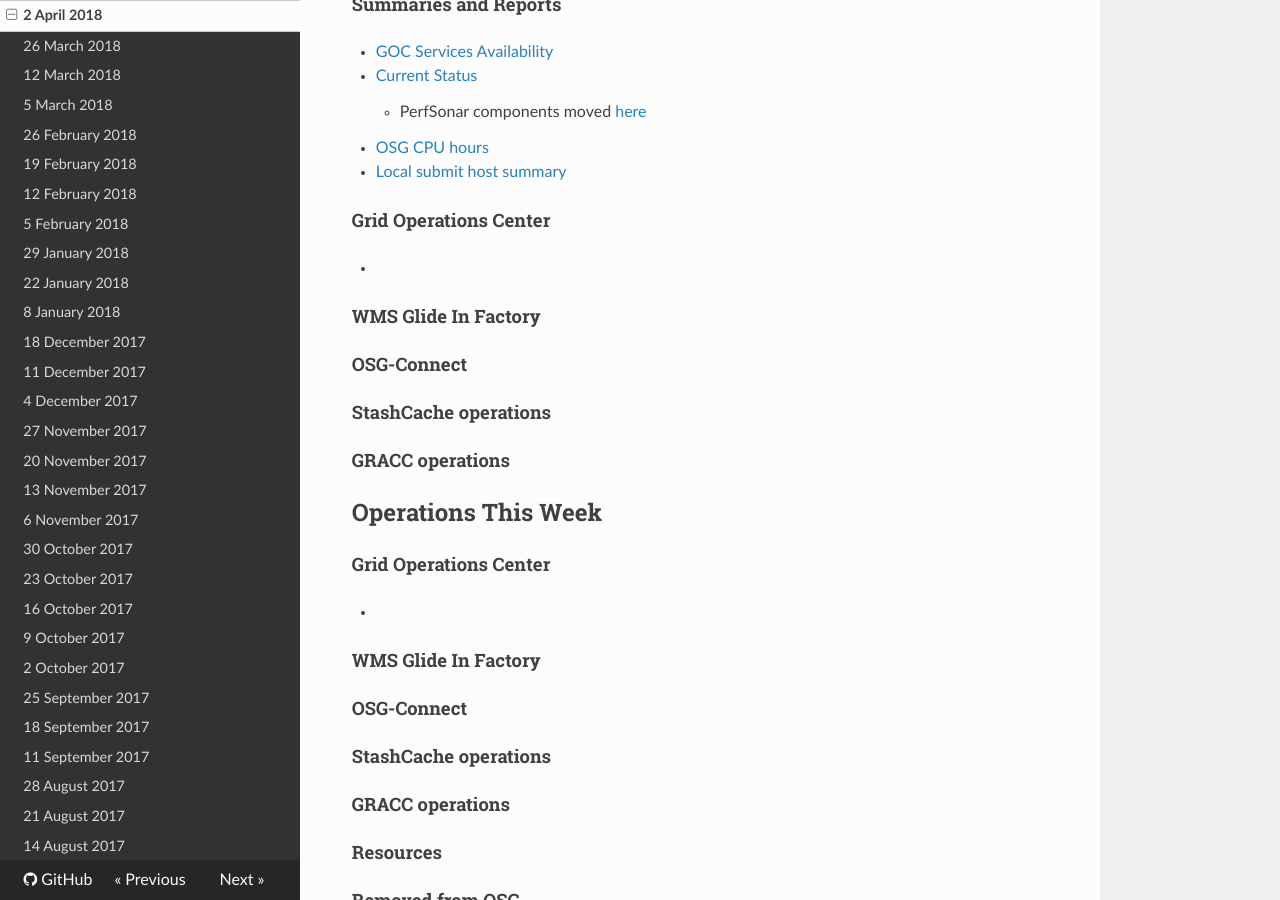
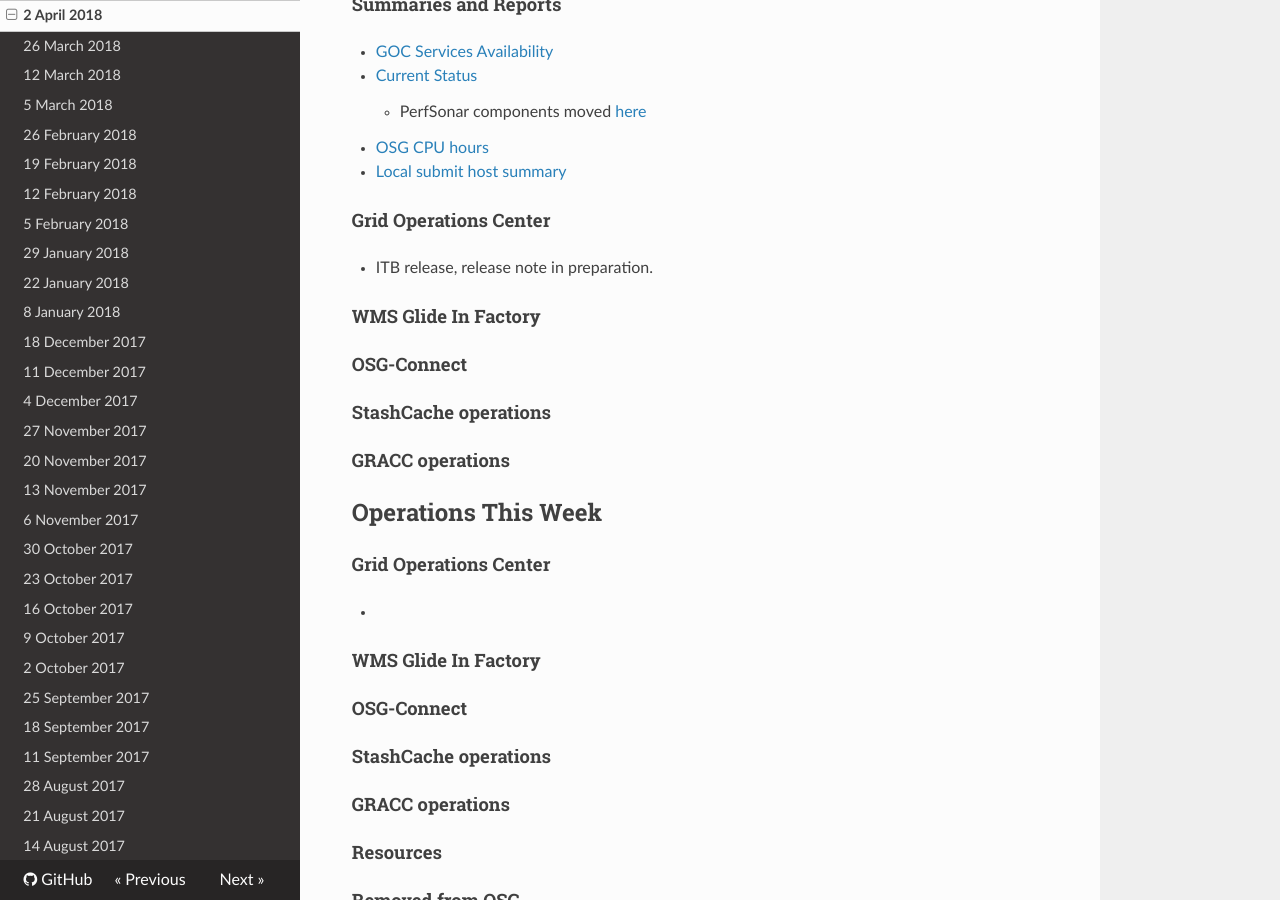
Before and after one commit to osg-htc/operations, an MkDocs documentation site: the page built from docs/WeeklyMinutes/02Apr2018.md, in a window 1280 px wide and 900 px high, scrolled down 515 px. Built offline with MkDocs 1.6.1, drawn with Linux system fonts in a browser that asks for light colours; nearby versions of some CDN libraries; old or Windows-style settings are respelled for this version of MkDocs.

Commit message:
Update 02Apr2018.md

```diff
--- a/docs/WeeklyMinutes/02Apr2018.md
+++ b/docs/WeeklyMinutes/02Apr2018.md
@@ -20,7 +20,7 @@
    * [Local submit host summary](http://osg-flock.grid.iu.edu/overview/)
 
 #### Grid Operations Center
-   *
+   *  ITB release, release note in preparation.
 
 #### WMS Glide In Factory
 
```
